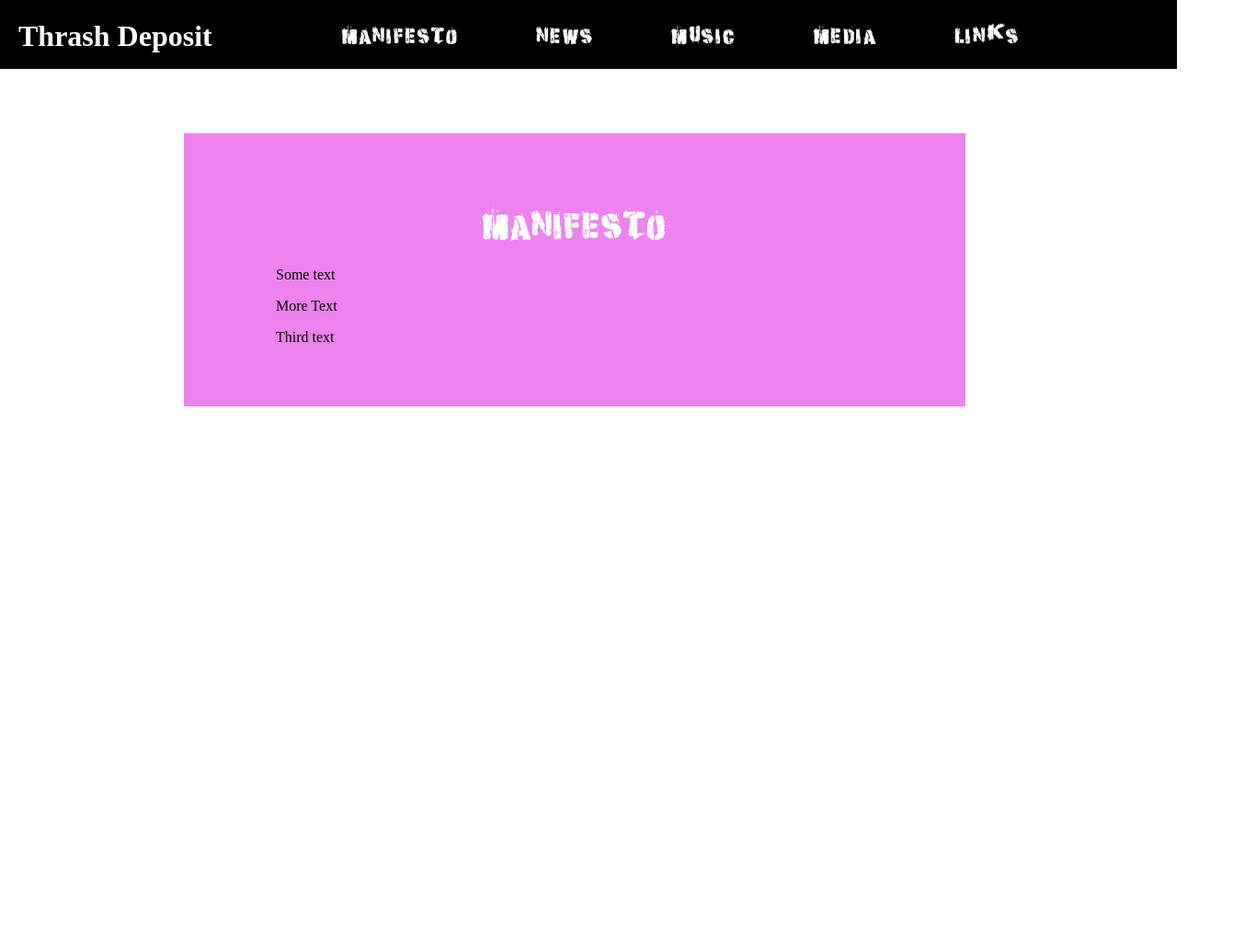
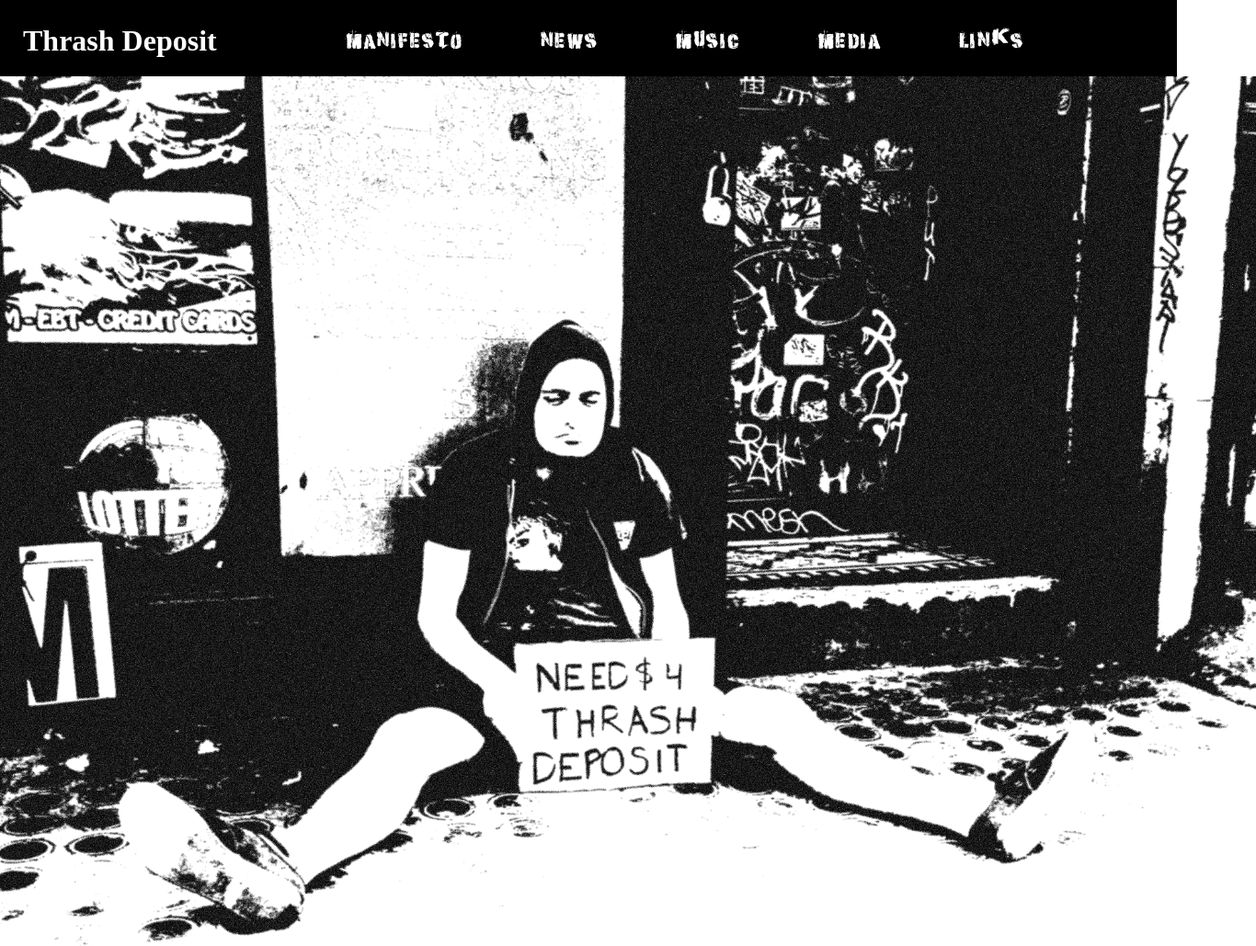
Before and after one commit to JamesLeggero/thrash, a plain HTML site: page index.html in a window 1280 px wide. Shown: the top 1029 px of the page at 92% size, 1366 px wide, since content can reach past the window. Before the commit the page ends 800 px from the top, so only its background shows below. Drawn offline with nearby package versions, Linux system fonts and the light colour scheme.

Commit message:
header padding issue fixed

```diff
--- a/index.html
+++ b/index.html
@@ -31,14 +31,20 @@
         </nav>
     </div>
     </header>
-    <div class='manifesto'>
+    <div class='image-container'>
+        <img src='img/Thrash-heroImage.png' alt='Thrash Hero Image' />
+        <img src='img/RedBGround.svg' alt='Sick Red Background' />
+        <img src='img/Bottom Image.png' alt = 'Thrash Bottom Image'/>
+
+    </div>
+    <!-- <div class='manifesto'>
         <div class='section-container'>
             <h2>Manifesto</h2>
             <p>Some text</p>
             <p>More Text</p>
             <p>Third text</p>
         </div>
-    </div>
+    </div> -->
 
 
 
--- a/styles.css
+++ b/styles.css
@@ -15,6 +15,7 @@ html, body {
 header {
     background-color: black;
     height: 75px;
+    padding: 5px
 }
 
 h1 {
@@ -25,8 +26,7 @@ h1 {
 
 nav {
     text-align: center;
-    width: 1250px
-
+    width: 1250px;
 }
 
 ul {
@@ -47,6 +47,15 @@ li {
     padding: 0 40px
 }
 
+/* .image-container {
+
+
+} */
+
+img {
+    margin: -2px 0
+}
+
 h2 {
     text-align: center;
     font-family: 'If', Fallback, sans-serif;
```
